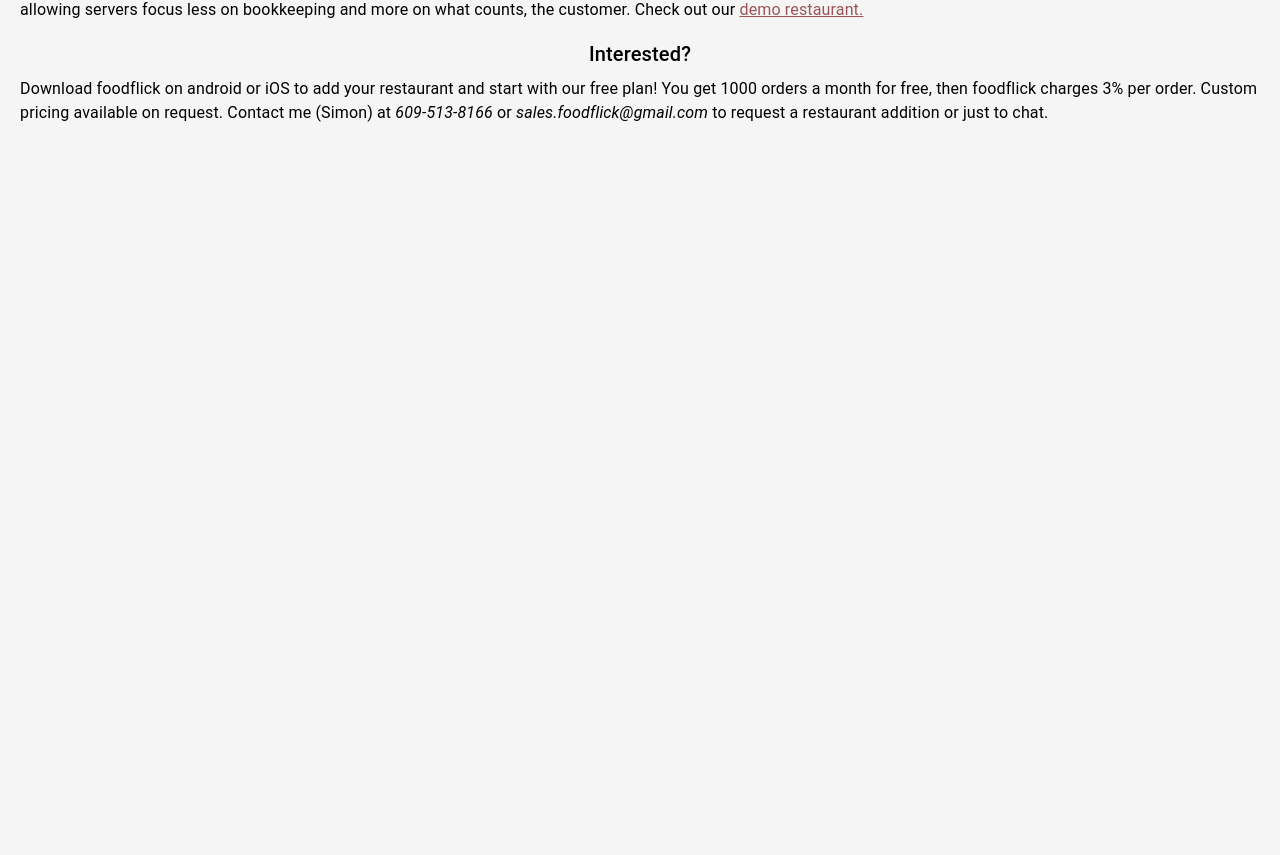
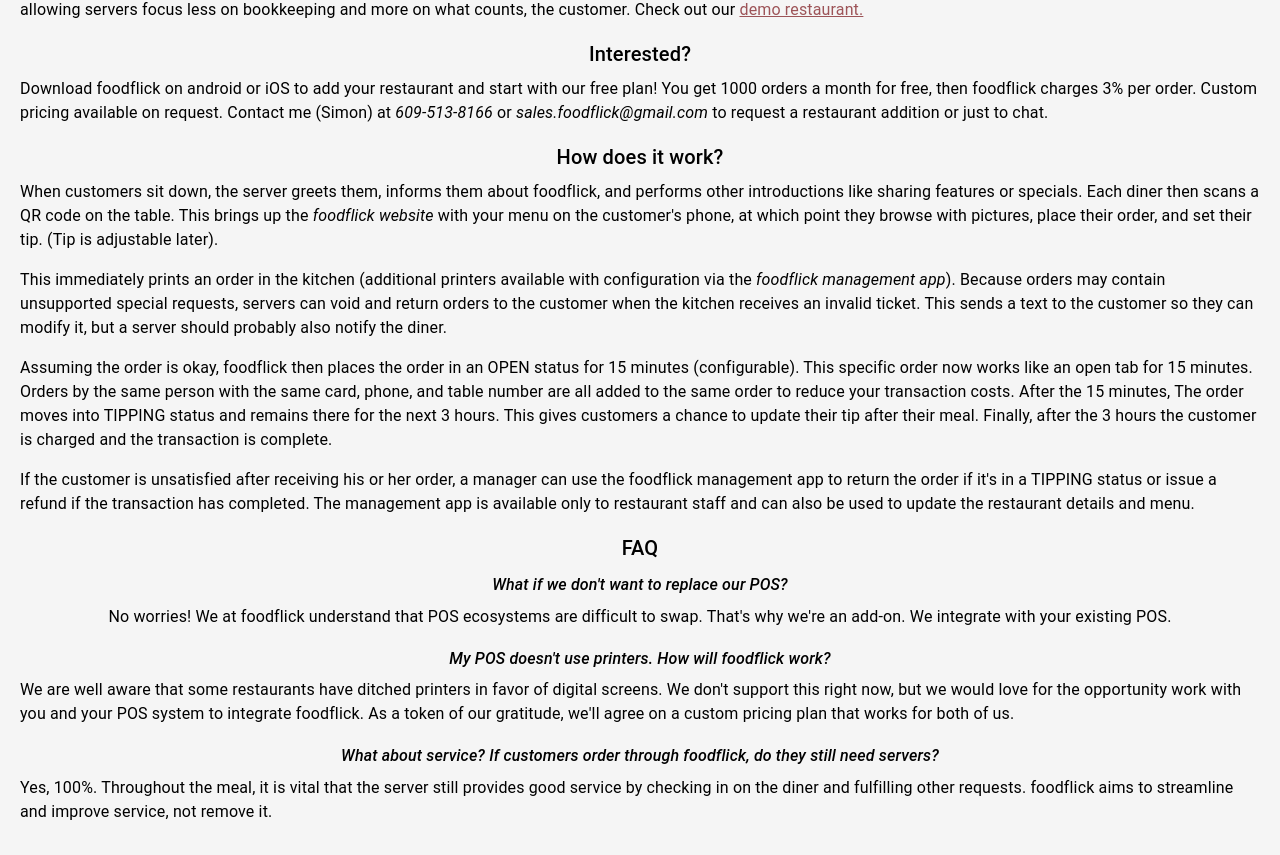
Before and after one commit to SimonVuong/foodflickserver, a React (Create React App) app in the folder client/: page /about in a window 1280 px wide. Shown: the part 253-1108 px from the top of the page. Before the commit the page ends 800 px from the top, so only its background shows below. Built offline with nearby package versions, Linux system fonts and the light colour scheme; what jsrsasign, react-stripe-elements would draw is missing.

Commit message:
update AboutPage

```diff
--- a/client/src/about/AboutPage.tsx
+++ b/client/src/about/AboutPage.tsx
@@ -52,10 +52,63 @@
         <Typography variant='h6' gutterBottom>
           Interested?
         </Typography>
-        <Typography variant='body1'>
+        <Typography variant='body1' paragraph>
           Download foodflick on android or iOS to add your restaurant and start with our free plan! You get 1000 orders
           a month for free, then foodflick charges 3% per order. Custom pricing available on request. Contact me (Simon)
           at <i> 609-513-8166</i> or <i> sales.foodflick@gmail.com</i> to request a restaurant addition or just to chat.
+        </Typography>
+        <Typography variant='h6' gutterBottom>
+          How does it work?
+        </Typography>
+        <Typography variant='body1' gutterBottom paragraph>
+          When customers sit down, the server greets them, informs them about foodflick, and performs other
+          introductions like sharing features or specials. Each diner then scans a QR code on the table.
+          This brings up the <i> foodflick website </i>with your menu on the customer's phone, at which
+          point they browse with pictures, place their order, and set their tip. (Tip is adjustable later).
+        </Typography>
+        <Typography variant='body1' gutterBottom paragraph>
+          This immediately prints an order in the kitchen (additional printers available with configuration via the
+          <i> foodflick management app</i>). Because orders may contain unsupported special requests, servers can void
+          and return orders to the customer when the kitchen receives an invalid ticket. This sends a text
+          to the customer so they can modify it, but a server should probably also notify the diner.
+        </Typography>
+        <Typography variant='body1' gutterBottom paragraph>
+          Assuming the order is okay, foodflick then places the order in an OPEN status for 15 minutes (configurable).
+          This specific order now works like an open tab for 15 minutes. Orders by the same person with the same card,
+          phone, and table number are all added to the same order to reduce your transaction costs. After the 15 minutes,
+          The order moves into TIPPING status and remains there for the next 3 hours. This gives customers a chance to
+          update their tip after their meal. Finally, after the 3 hours the customer is charged and the transaction is
+          complete.
+        </Typography>
+        <Typography variant='body1' gutterBottom paragraph>
+          If the customer is unsatisfied after receiving his or her order, a manager can use the foodflick management app
+          to return the order if it's in a TIPPING status or issue a refund if the transaction has completed. The management
+          app is available only to restaurant staff and can also be used to update the restaurant details and menu.
+        </Typography>
+        <Typography variant='h6' gutterBottom>
+          FAQ
+        </Typography>
+        <Typography variant='subtitle1' gutterBottom>
+          <i>What if we don't want to replace our POS?</i>
+        </Typography>
+        <Typography variant='body1' gutterBottom paragraph>
+          No worries! We at foodflick understand that POS ecosystems are difficult to swap. That's why we're an add-on.
+          We integrate with your existing POS.
+        </Typography>
+        <Typography variant='subtitle1' gutterBottom>
+          <i>My POS doesn't use printers. How will foodflick work?</i>
+        </Typography>
+        <Typography variant='body1'gutterBottom paragraph>
+          We are well aware that some restaurants have ditched printers in favor of digital screens. We don't support
+          this right now, but we would love for the opportunity work with you and your POS system to integrate foodflick.
+          As a token of our gratitude, we'll agree on a custom pricing plan that works for both of us.
+        </Typography>
+        <Typography variant='subtitle1' gutterBottom>
+          <i>What about service? If customers order through foodflick, do they still need servers?</i>
+        </Typography>
+        <Typography variant='body1' gutterBottom paragraph>
+          Yes, 100%. Throughout the meal, it is vital that the server still provides good service by checking in on the
+          diner and fulfilling other requests. foodflick aims to streamline and improve service, not remove it.
         </Typography>
       </div>
     </div>
```
